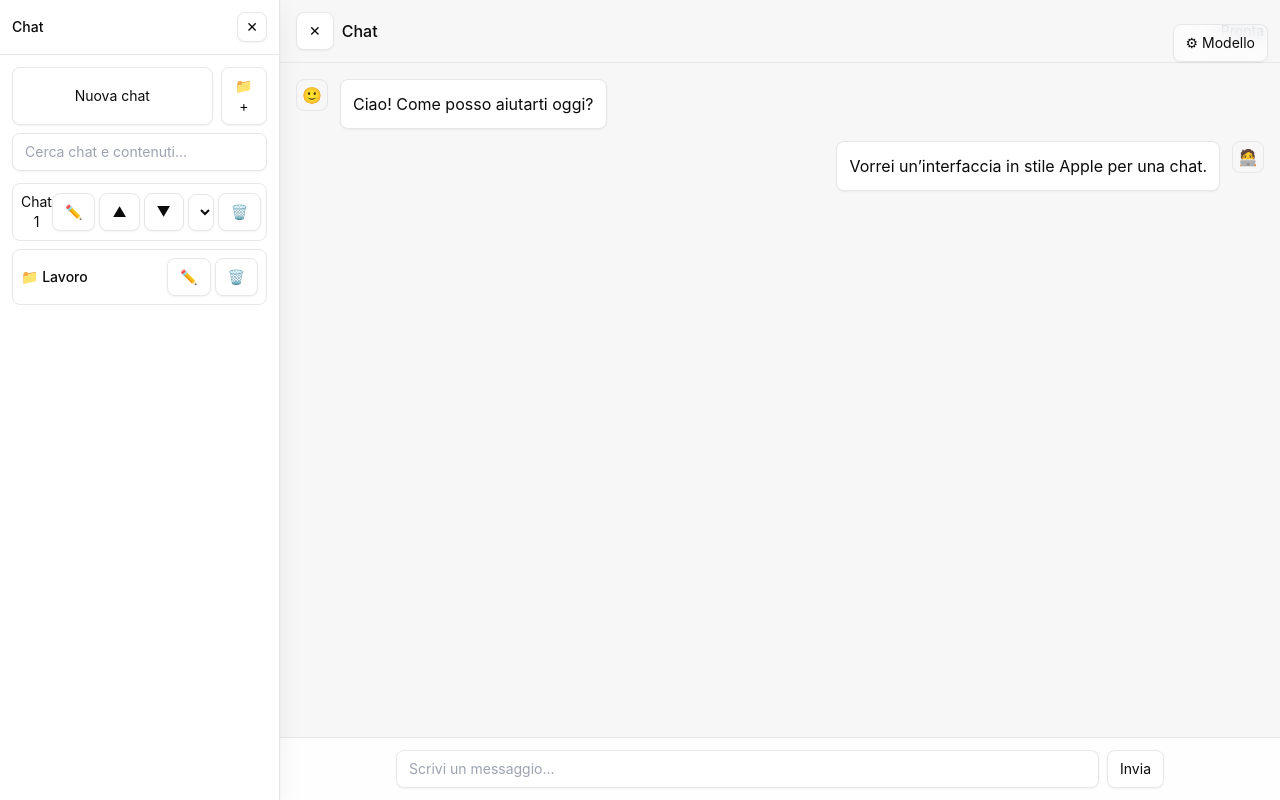
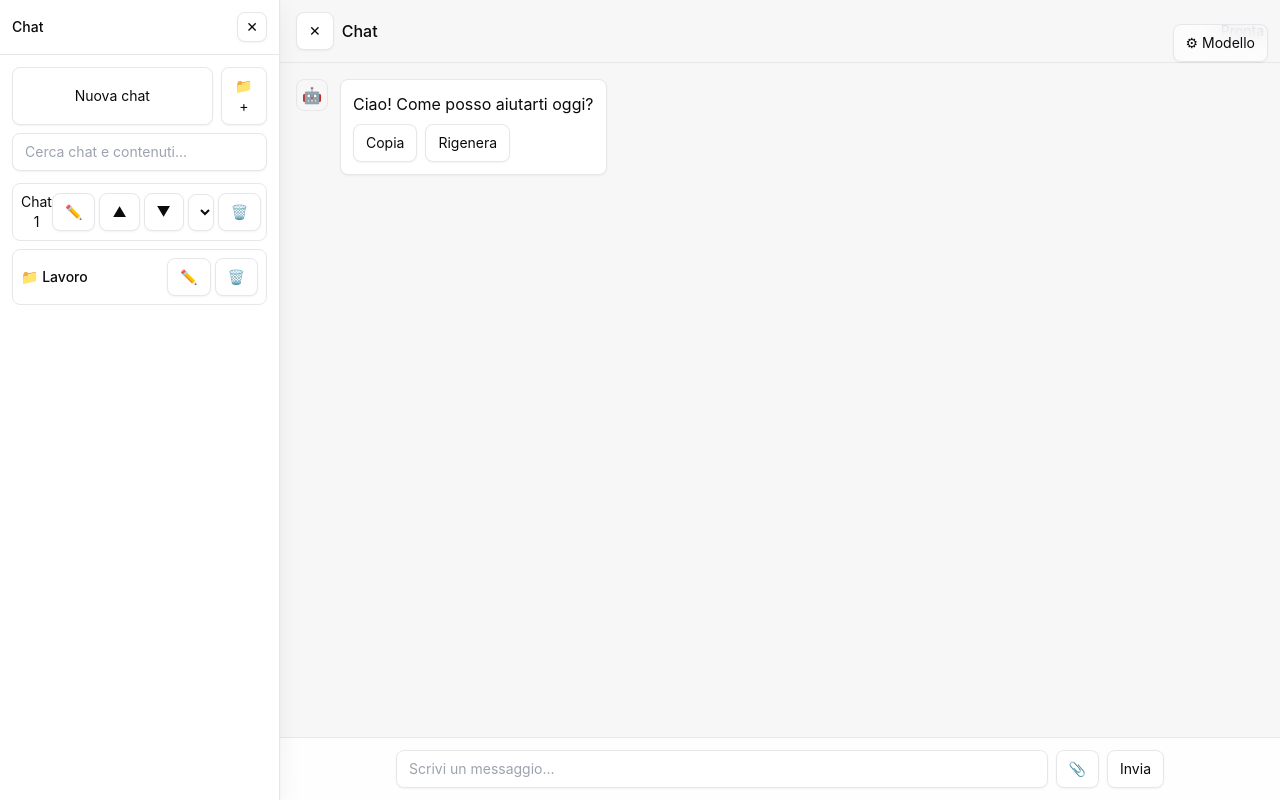
Before and after one commit to GiovanniM-maker/cursor_playground, a React (Vite) app: page / in a window 1280 px wide. Built offline with nearby package versions, Linux system fonts and the light colour scheme.

Commit message:
feat(chat): input, attachments, generating state + stop, settings card

```diff
--- a/src/App.tsx
+++ b/src/App.tsx
@@ -1,5 +1,6 @@
 import React from 'react'
 import { useChatStore, flattenChats } from './store'
+import { Message, Attachment } from './types'
 
 function flattenFolders(tree: any[]): { id: string, name: string }[] {
   const out: { id: string, name: string }[] = []
@@ -20,6 +21,62 @@ export default function App() {
   const [settingsOpen, setSettingsOpen] = React.useState(false)
 
   const { tree, currentFolderId, search, setSearch, enterFolder, addChat, addFolder, renameChat, renameFolder, deleteChat, deleteFolder, moveChatUp, moveChatDown, moveChatToFolder } = useChatStore()
+
+  // Chat state (per demo - later bind to selected chat from store)
+  const [messages, setMessages] = React.useState<Message[]>([
+    { id: 'm1', role: 'assistant', content: 'Ciao! Come posso aiutarti oggi?' }
+  ])
+  const [input, setInput] = React.useState('')
+  const [attachments, setAttachments] = React.useState<Attachment[]>([])
+  const [isGenerating, setIsGenerating] = React.useState(false)
+  const generationAbortRef = React.useRef<AbortController | null>(null)
+
+  function onAttachFiles(files: FileList | null) {
+    if (!files) return
+    const next: Attachment[] = []
+    for (const f of Array.from(files)) {
+      next.push({ id: `${f.name}-${f.size}-${crypto.randomUUID?.() ?? Math.random()}`, name: f.name, type: f.type || 'application/octet-stream', size: f.size })
+    }
+    setAttachments(prev => [...prev, ...next])
+  }
+
+  function removeAttachment(id: string) {
+    setAttachments(prev => prev.filter(a => a.id !== id))
+  }
+
+  async function sendMessage() {
+    const text = input.trim()
+    if (!text && attachments.length === 0) return
+    const userMsg: Message = { id: `u_${Date.now()}`,'role':'user','content': text,'attachments': attachments }
+    setMessages(prev => [...prev, userMsg])
+    setInput('')
+    setAttachments([])
+
+    // Start generation
+    setIsGenerating(true)
+    generationAbortRef.current = new AbortController()
+    const controller = generationAbortRef.current
+
+    // Simulated AI response streaming
+    const chunks = ['Sto elaborando la tua richiesta', ' e preparo un design', ' in stile Apple minimal.', ' Fatto!']
+    let acc = ''
+    const assistantId = `a_${Date.now()}`
+    setMessages(prev => [...prev, { id: assistantId, role: 'assistant', content: '…' }])
+
+    for (const piece of chunks) {
+      if (controller.signal.aborted) break
+      await new Promise(r => setTimeout(r, 600))
+      acc += piece
+      setMessages(prev => prev.map(m => m.id === assistantId ? { ...m, content: acc } : m))
+    }
+    setIsGenerating(false)
+    generationAbortRef.current = null
+  }
+
+  function stopGeneration() {
+    generationAbortRef.current?.abort()
+    setIsGenerating(false)
+  }
 
   const currentList = React.useMemo(() => {
     // compute the list to render for current folder
@@ -160,18 +217,34 @@ export default function App() {
           <div className="text-dim text-sm">Pronta</div>
         </header>
         <main className="relative overflow-auto p-4 space-y-3">
-          <div className="flex items-start gap-3">
-            <div className="h-8 w-8 rounded-lg bg-surface border border-border grid place-items-center">🙂</div>
-            <div className="max-w-prose rounded-lg border border-border bg-white p-3 shadow-sm">
-              Ciao! Come posso aiutarti oggi?
+          {messages.map(m => (
+            <div key={m.id} className={`flex items-start gap-3 ${m.role === 'user' ? 'justify-end' : ''}`}>
+              {m.role === 'assistant' && (
+                <div className="h-8 w-8 rounded-lg bg-surface border border-border grid place-items-center" aria-hidden>
+                  {isGenerating && messages[messages.length-1]?.id === m.id ? '⏳' : '🤖'}
+                </div>
+              )}
+              <div className="max-w-prose rounded-lg border border-border bg-white p-3 shadow-sm">
+                <div>{m.content}</div>
+                {m.attachments && m.attachments.length > 0 && (
+                  <div className="mt-2 flex flex-wrap gap-2">
+                    {m.attachments.map(a => (
+                      <span key={a.id} className="px-2 py-1 text-xs rounded-full border border-border bg-surface">{a.name}</span>
+                    ))}
+                  </div>
+                )}
+                {m.role === 'assistant' && (
+                  <div className="mt-2 flex gap-2 text-xs">
+                    <button className="btn" onClick={() => navigator.clipboard.writeText(m.content)}>Copia</button>
+                    <button className="btn" onClick={() => setMessages(prev => prev.filter(x => x.id !== m.id))}>Rigenera</button>
+                  </div>
+                )}
+              </div>
+              {m.role === 'user' && (
+                <div className="h-8 w-8 rounded-lg bg-surface border border-border grid place-items-center" aria-hidden>🧑‍💻</div>
+              )}
             </div>
-          </div>
-          <div className="flex items-start gap-3 justify-end">
-            <div className="max-w-prose rounded-lg border border-border bg-white p-3 shadow-sm">
-              Vorrei un’interfaccia in stile Apple per una chat.
-            </div>
-            <div className="h-8 w-8 rounded-lg bg-surface border border-border grid place-items-center">🧑‍💻</div>
-          </div>
+          ))}
 
           {/* Floating Model Settings button/panel on top-right */}
           <div className="fixed right-3 top-3 z-20">
@@ -223,9 +296,29 @@ export default function App() {
           </div>
         </main>
         <footer className="border-t border-border p-3 bg-white/80 backdrop-blur">
-          <div className="mx-auto max-w-3xl flex gap-2">
-            <input className="input" placeholder="Scrivi un messaggio..." />
-            <button className="btn">Invia</button>
+          <div className="mx-auto max-w-3xl w-full flex flex-col gap-2">
+            <div className="flex gap-2">
+              <input className="input flex-1" placeholder="Scrivi un messaggio..." value={input} onChange={e => setInput(e.target.value)} onKeyDown={e => { if (e.key === 'Enter' && !e.shiftKey) { e.preventDefault(); isGenerating ? stopGeneration() : sendMessage() } }} />
+              <label className="btn cursor-pointer">
+                📎
+                <input type="file" multiple className="hidden" onChange={e => onAttachFiles(e.target.files)} />
+              </label>
+              {isGenerating ? (
+                <button className="btn" title="Ferma" onClick={stopGeneration}>■</button>
+              ) : (
+                <button className="btn" title="Invia" onClick={sendMessage}>Invia</button>
+              )}
+            </div>
+            {attachments.length > 0 && (
+              <div className="attachments flex flex-wrap gap-2">
+                {attachments.map(a => (
+                  <span key={a.id} className="px-2 py-1 text-xs rounded-full border border-border bg-surface inline-flex items-center gap-2">
+                    {a.name}
+                    <button className="btn" onClick={() => removeAttachment(a.id)} aria-label="Rimuovi">✕</button>
+                  </span>
+                ))}
+              </div>
+            )}
           </div>
         </footer>
       </div>
```
Also changed, not shown: 1 other file (tests, documents, lock files or other folders).
